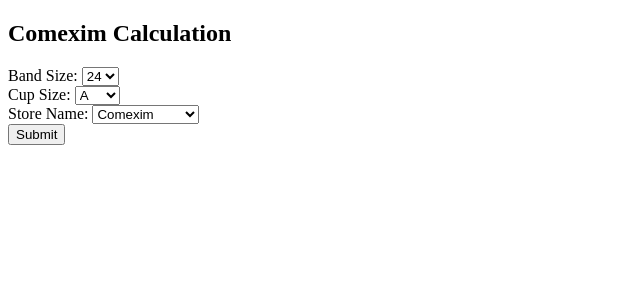
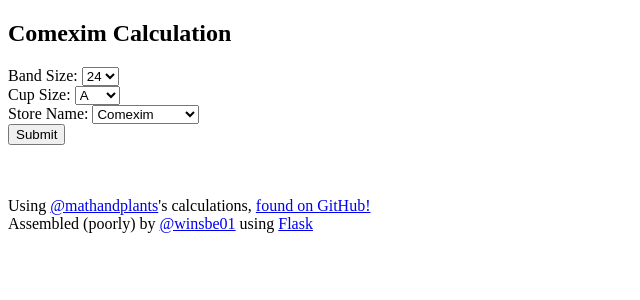
Before and after one commit to winsbe01/comeximcalc, a Flask app: page / in a window 1280 px wide. Shown: the top 300 px of the page, without its empty margins (0-640 px from the left). Run offline with Flask 2, Linux system fonts and the light colour scheme.

Commit message:
add attribution

```diff
--- a/templates/home.html
+++ b/templates/home.html
@@ -55,4 +55,7 @@
 
         <input type="submit" value="Submit" />
     </form>
+    <br/><br/>
+    <p>Using <a href="https://github.com/mathandplants">@mathandplants</a>'s calculations, <a href="https://github.com/mathandplants/comexim">found on GitHub!</a><br/>
+    Assembled (poorly) by <a href="https://github.com/winsbe01">@winsbe01</a> using <a href="https://flask.palletsprojects.com/en/1.1.x/">Flask</a></p>
 </body>
--- a/templates/result.html
+++ b/templates/result.html
@@ -17,4 +17,8 @@
 
 <a href='/'>Do another!</a>
 
+<br/><br/>
+
+    <p>Using <a href="https://github.com/mathandplants">@mathandplants</a>'s calculations, <a href="https://github.com/mathandplants/comexim">found on GitHub!</a><br/>
+    Assembled (poorly) by <a href="https://github.com/winsbe01">@winsbe01</a> using <a href="https://flask.palletsprojects.com/en/1.1.x/">Flask</a></p>
 </body>
```
